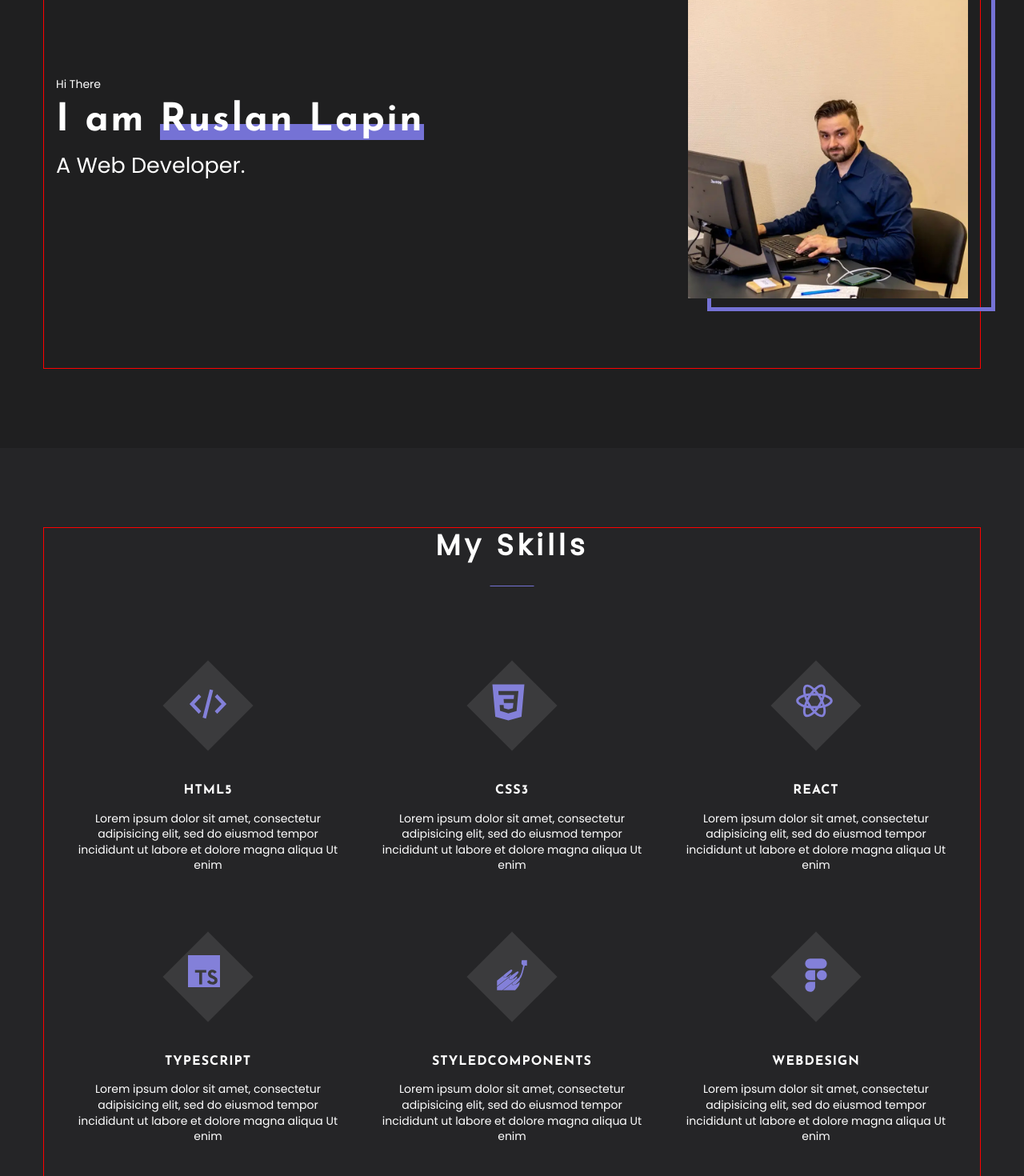
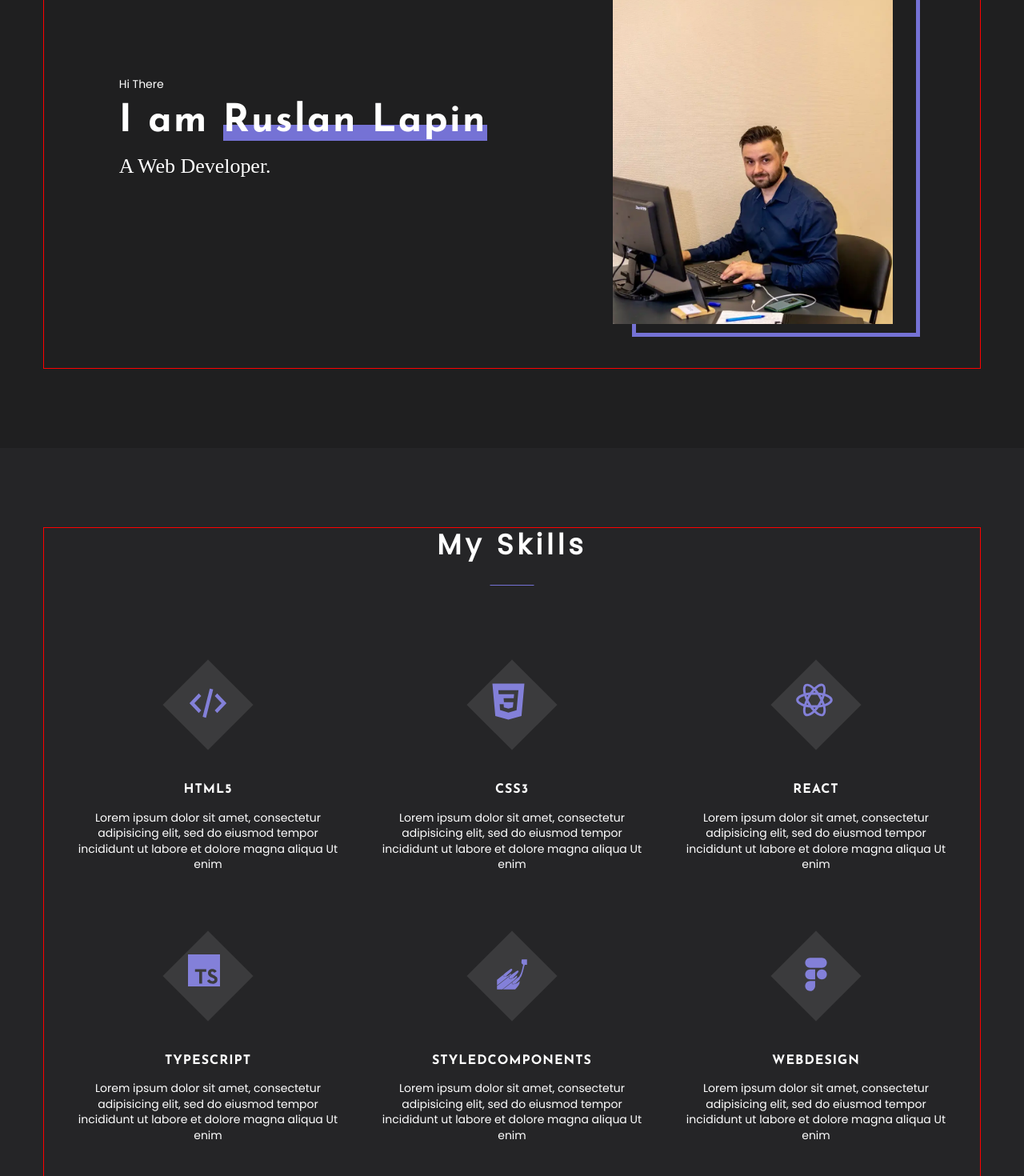
Before and after one commit to ruslanlapin/portfolio-start-project-main, a React app: page / in a window 1280 px wide. Shown: the part 240-1710 px from the top of the page at 80% size. Built offline with nearby package versions, Linux system fonts and the light colour scheme.

Commit message:
Commit-3 Skill

```diff
--- a/src/components/SectionTitle.tsx
+++ b/src/components/SectionTitle.tsx
@@ -1,14 +1,15 @@
 import styled from "styled-components";
 import {theme} from "../styles/Theme";
+import {font} from "../styles/Common";
 
-export const SectionTitle = styled.div`
+export const SectionTitle = styled.h2`
+    ${font({family: "'Josefin Sans' sans-serif", weight: 600, Fmax: 36, Fmin: 30})}
+
     text-align: center;
-    font-family: 'Josefin Sans' sans-serif;
-    font-weight: 600;
-    font-size: 36px;
     letter-spacing: 5px;
+    margin-bottom: 90px;
+
     position: relative;
-    margin-bottom: 90px;
 
     &::before {
         content: "";
@@ -19,7 +20,11 @@ export const SectionTitle = styled.div`
 
         position: absolute;
         left: 50%;
+        bottom: -30px;
         transform: translateX(-50%);
-        bottom: -30px;
+
+        @media ${theme.media.mobile} {
+            bottom: -24px;
+        }
     }
 `
--- a/src/layout/section/main/Main.tsx
+++ b/src/layout/section/main/Main.tsx
@@ -10,7 +10,7 @@ export const Main = () => {
     return (
         <StyledMain>
             <Container>
-                <FlexWrapper align={"center"} justify={"space-between"} wrap={"wrap"}>
+                <FlexWrapper align={"center"} justify={"space-around"} wrap={"wrap"}>
                     <div>
                         <SmallText>Hi There</SmallText>
                         <Name>I am <span>Ruslan Lapin</span></Name>
@@ -34,6 +34,7 @@ const StyledMain = styled.section`
 const PhotoWrapper = styled.div`
     position: relative;
     z-index: 0;
+    margin-top: 65px;
 
     &::before {
         content: "";
@@ -48,6 +49,8 @@ const PhotoWrapper = styled.div`
         @media ${theme.media.mobile} {
             width: 314px;
             height: 414px;
+            top: -17px;
+            left: 20px;
         }
     }
 `
@@ -56,6 +59,7 @@ const Photo = styled.img`
     width: 350px;
     height: 430px;
     object-fit: cover;
+    margin-right: 15px;
 
     @media ${theme.media.mobile} {
         width: 310px;
@@ -66,22 +70,18 @@ const Photo = styled.img`
 
 
 const MainTitle = styled.h1`
-    font-weight: 400;
-    font-size: 27px;
-    letter-spacing: 0%;
+    ${font ({weight: 400, Fmax: 27, Fmin: 20})}
 `
 
 const Name = styled.h2`
     ${font ({family: "'Josefin Sans', sans-serif", weight: 700, Fmax: 50, Fmin: 36})}
-    //font-family: 'Josefin Sans', sans-serif;
-    //font-size: 50px;
-    //font-weight: 700;
     letter-spacing: 0.05em;
     margin: 10px 0px;
 
     span {
         position: relative;
         z-index: 0;
+        white-space: nowrap;
 
         &::before {
             content: "";
@@ -95,9 +95,12 @@ const Name = styled.h2`
             z-index: -1;
         }
     }
+    @media ${theme.media.mobile} {
+        margin: 15px 0 22px;
+    }
 `
 
 const SmallText = styled.h2`
+    font-weight: 400;
     font-size: 14px;
-    font-weight: 400;
 `
--- a/src/layout/section/skills/skill/Skill.tsx
+++ b/src/layout/section/skills/skill/Skill.tsx
@@ -2,6 +2,7 @@ import React from 'react';
 import styled from "styled-components";
 import {Icon} from "../../../../components/icon/Icon";
 import {FlexWrapper} from "../../../../components/FlexWrapper";
+import {theme} from "../../../../styles/Theme";
 
 type SkillPropsType = {
     iconId: string;
@@ -24,8 +25,13 @@ export const Skill = (props: SkillPropsType) => {
 };
 
 const StyledSkill = styled.div`
-    width: 380px;
+    width: 330px;
+    flex-grow: 1;
     padding: 62px 20px 40px;
+
+    @media ${theme.media.mobile} {
+        padding: 62px 20px 40px;
+    }
 `
 
 export const IconWrapper = styled.div`
--- a/src/styles/Common.ts
+++ b/src/styles/Common.ts
@@ -6,8 +6,8 @@ type FontPropsType = {
     weight?: number
     color?: string
     lineHeight?: number
-    Fmin: number
-    Fmax: number
+    Fmin?: number
+    Fmax?: number
 }
 
 export const font= ({family, weight, color, lineHeight, Fmin, Fmax}: FontPropsType) => `
--- a/src/styles/Globalstyled.ts
+++ b/src/styles/Globalstyled.ts
@@ -41,6 +41,10 @@ export const GlobalStyle = createGlobalStyle`
 
     section {
         padding: 100px 0;
+
+        @media ${theme.media.mobile} {
+            padding: 80px 0;
+        }
     }
 
     section:nth-of-type(odd) {
```
